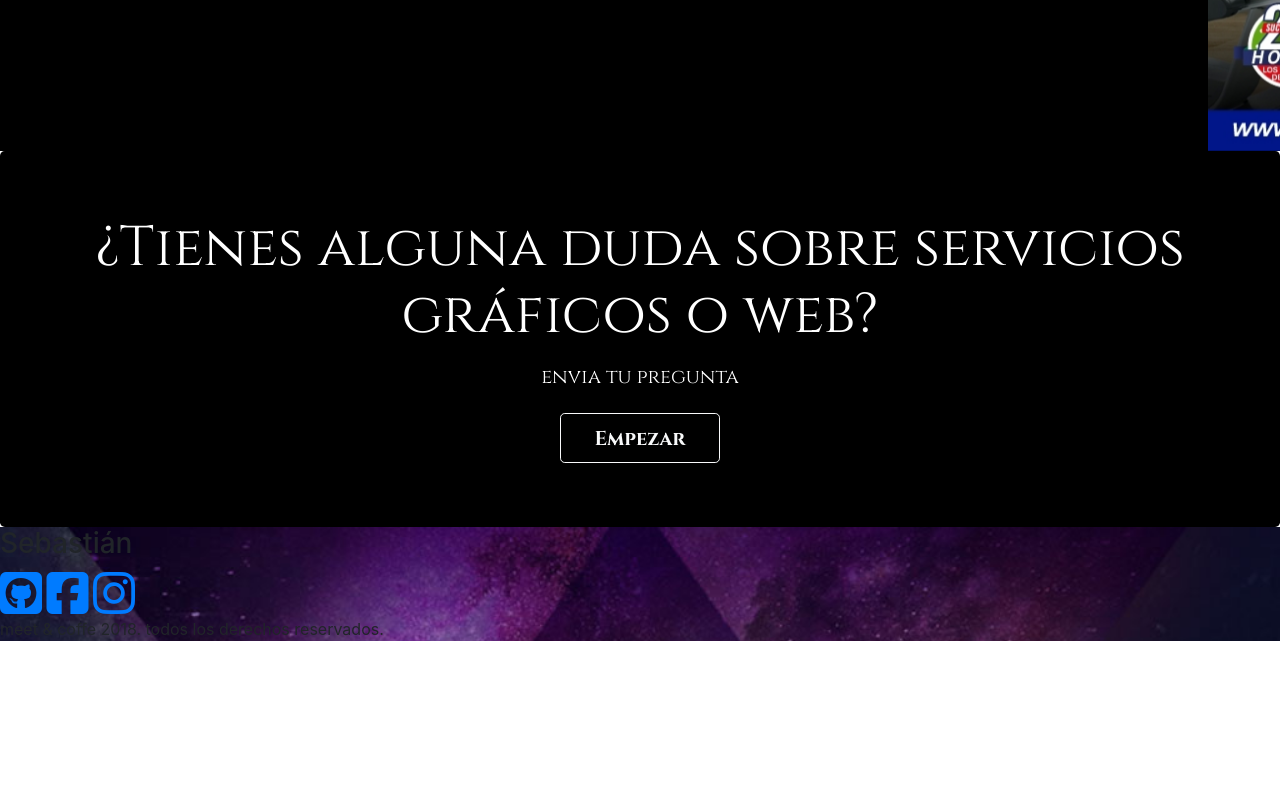
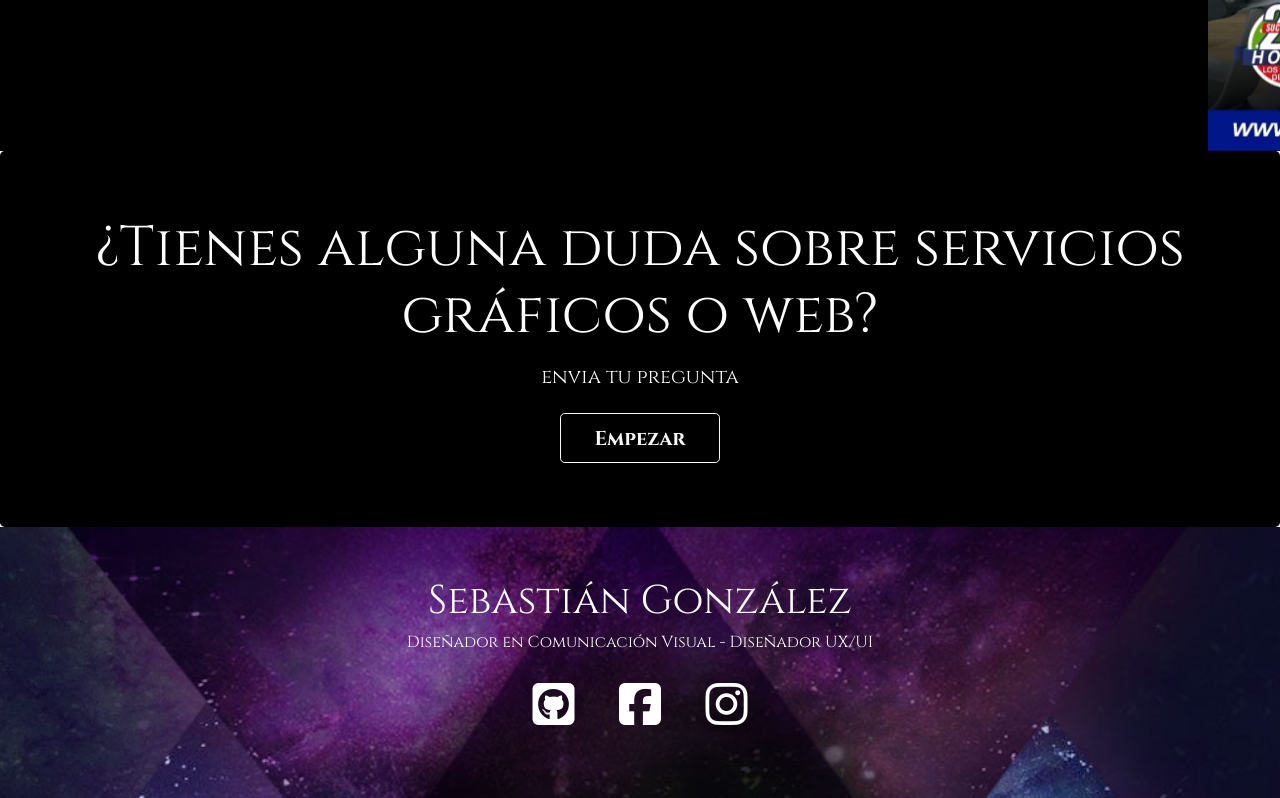
Before and after one commit to alqvimia/portafolio, a plain HTML site: page index.html in a window 1280 px wide. Shown: the part 2945-3743 px from the top of the page. Before the commit the page ends 3602 px from the top, so only its background shows below. Drawn offline with nearby package versions, Linux system fonts and the light colour scheme; a script that the page names is missing.

```diff
--- a/assets/css/style.css
+++ b/assets/css/style.css
@@ -104,6 +104,23 @@ footer {
     background-repeat: no-repeat;
     background-size: cover;
     background-position: top;
+    text-align: center;
+    color: #ffffff;
+    padding: 50px;
+}
+
+footer h4 {
+    font-family: 'cinzel','serif';
+    font-size: 40px;
+}
+
+i {
+    color: white;
+    margin: 20px;
+}
+
+footer h6 {
+    font-family: 'cinzel','serif';
 
 }
 
--- a/index.html
+++ b/index.html
@@ -176,11 +176,11 @@
     </div>
 
     <footer id="contacto" class="oscuro">
-        <h3>Sebastián</h3>
+        <h4>Sebastián González</h4>
+        <h6>Diseñador en Comunicación Visual - Diseñador UX/UI</h6>
         <a href="https://github.com"><i class="fab fa-github-square fa-3x"></i></a>
         <a href="https://facebook.com"><i class="fab fa-facebook-square fa-3x"></i></a>
         <a href="https://instagram.com"><i class="fab fa-instagram fa-3x"></i></a>
-        <p>meet & coffe 2018. todos los derechos reservados.</p>
     </footer>
 
     <script src="https://code.jquery.com/jquery-3.4.1.js"
```
